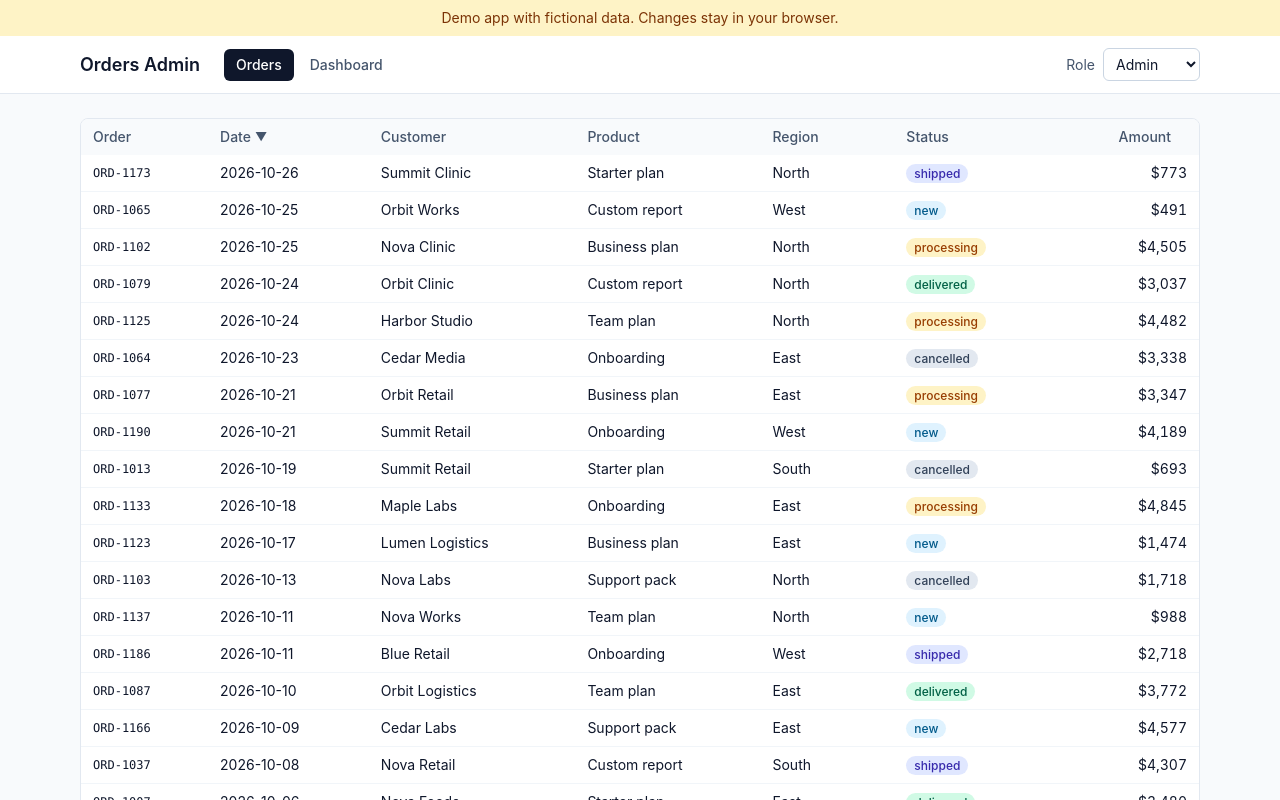
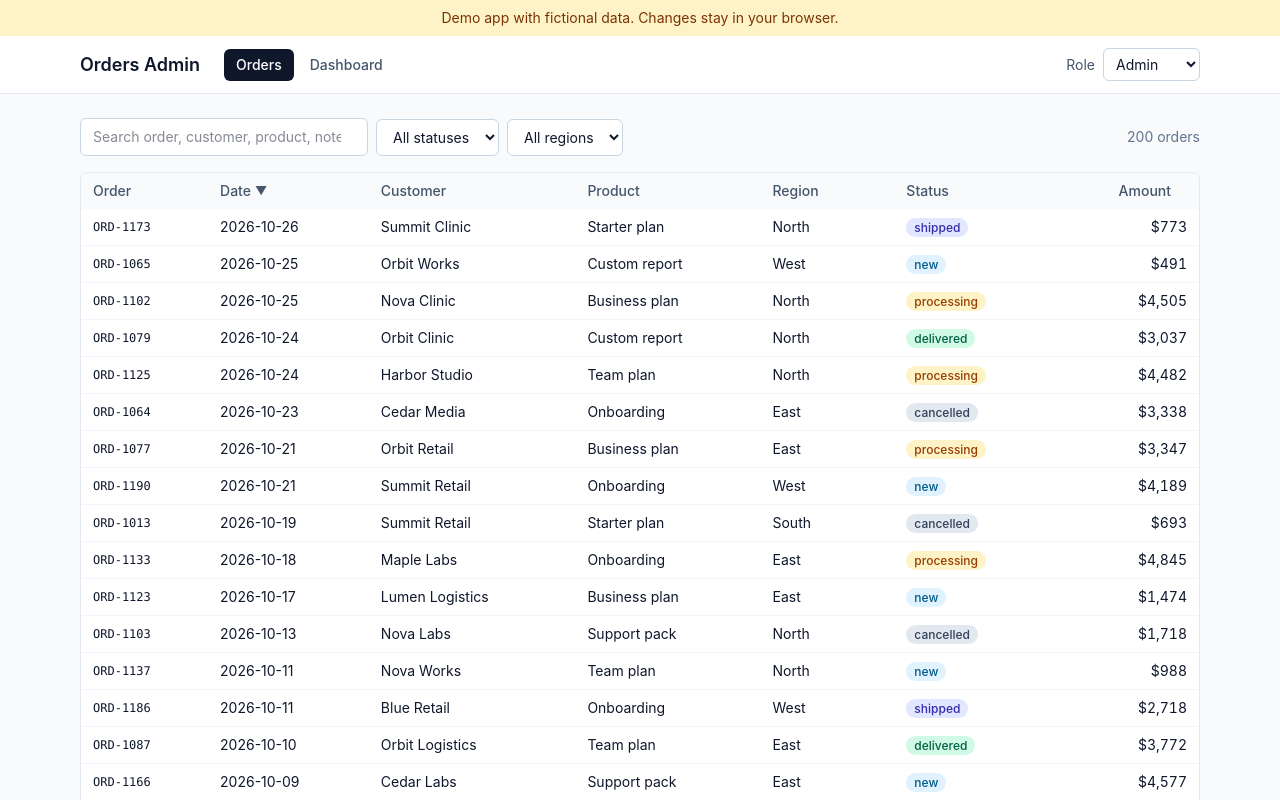
Before and after one commit to yeldos13/Admin-panel, a React (Vite) app: page / in a window 1280 px wide. Shown: the top 800 px of the page. Built offline with nearby package versions, Linux system fonts and the light colour scheme.

Commit message:
Add search, status and region filters with result count

```diff
--- a/src/App.tsx
+++ b/src/App.tsx
@@ -1,7 +1,9 @@
-import { useState } from 'react'
+import { useMemo, useState } from 'react'
+import { OrderFilters } from './components/OrderFilters'
 import { OrdersTable } from './components/OrdersTable'
 import { generateOrders } from './data/orders'
 import { ROLES, type Role } from './data/permissions'
+import { emptyFilters, filterOrders } from './data/query'
 
 const TABS = ['Orders', 'Dashboard'] as const
 type Tab = (typeof TABS)[number]
@@ -10,6 +12,8 @@ export default function App() {
   const [role, setRole] = useState<Role>('admin')
   const [tab, setTab] = useState<Tab>('Orders')
   const [orders] = useState(generateOrders)
+  const [filters, setFilters] = useState(emptyFilters)
+  const filtered = useMemo(() => filterOrders(orders, filters), [orders, filters])
 
   return (
     <div className="min-h-screen bg-slate-50 text-slate-900">
@@ -51,7 +55,10 @@ export default function App() {
       </header>
       <main className="mx-auto max-w-6xl px-4 py-6">
         {tab === 'Orders' ? (
-          <OrdersTable orders={orders} />
+          <>
+            <OrderFilters value={filters} onChange={setFilters} count={filtered.length} />
+            <OrdersTable orders={filtered} />
+          </>
         ) : (
           <h2 className="text-xl font-semibold">Dashboard</h2>
         )}
--- /dev/null
+++ b/src/components/OrderFilters.tsx
@@ -0,0 +1,46 @@
+import { REGIONS, STATUSES } from '../data/orders'
+import { emptyFilters, type Filters } from '../data/query'
+
+const field = 'rounded-md border border-slate-300 bg-white px-3 py-2 text-sm'
+
+export function OrderFilters({ value, onChange, count }: { value: Filters; onChange: (f: Filters) => void; count: number }) {
+  const set = (patch: Partial<Filters>) => onChange({ ...value, ...patch })
+  const dirty = JSON.stringify(value) !== JSON.stringify(emptyFilters)
+
+  return (
+    <div className="mb-4 flex flex-wrap items-center gap-2">
+      <input
+        type="search"
+        value={value.search}
+        onChange={e => set({ search: e.target.value })}
+        placeholder="Search order, customer, product, note"
+        aria-label="Search orders"
+        className={`${field} w-full sm:w-72`}
+      />
+      <select value={value.status} onChange={e => set({ status: e.target.value as Filters['status'] })} aria-label="Status" className={field}>
+        <option value="all">All statuses</option>
+        {STATUSES.map(s => (
+          <option key={s} value={s}>
+            {s}
+          </option>
+        ))}
+      </select>
+      <select value={value.region} onChange={e => set({ region: e.target.value as Filters['region'] })} aria-label="Region" className={field}>
+        <option value="all">All regions</option>
+        {REGIONS.map(r => (
+          <option key={r} value={r}>
+            {r}
+          </option>
+        ))}
+      </select>
+      {dirty && (
+        <button onClick={() => onChange(emptyFilters)} className="px-2 py-2 text-sm text-slate-600 underline hover:text-slate-900">
+          Clear
+        </button>
+      )}
+      <span className="ml-auto text-sm text-slate-500" aria-live="polite">
+        {count} {count === 1 ? 'order' : 'orders'}
+      </span>
+    </div>
+  )
+}
--- a/src/components/OrdersTable.tsx
+++ b/src/components/OrdersTable.tsx
@@ -27,6 +27,12 @@ export const money = new Intl.NumberFormat('en-US', { style: 'currency', currenc
 export function OrdersTable({ orders }: { orders: Order[] }) {
   const [sort, setSort] = useState<Sort>({ key: 'date', dir: 'desc' })
   const [page, setPage] = useState(0)
+  const [seen, setSeen] = useState(orders)
+  if (seen !== orders) {
+    // back to page 1 when the filtered list changes
+    setSeen(orders)
+    setPage(0)
+  }
 
   const pages = Math.max(1, Math.ceil(orders.length / PAGE_SIZE))
   const current = Math.min(page, pages - 1)
```
